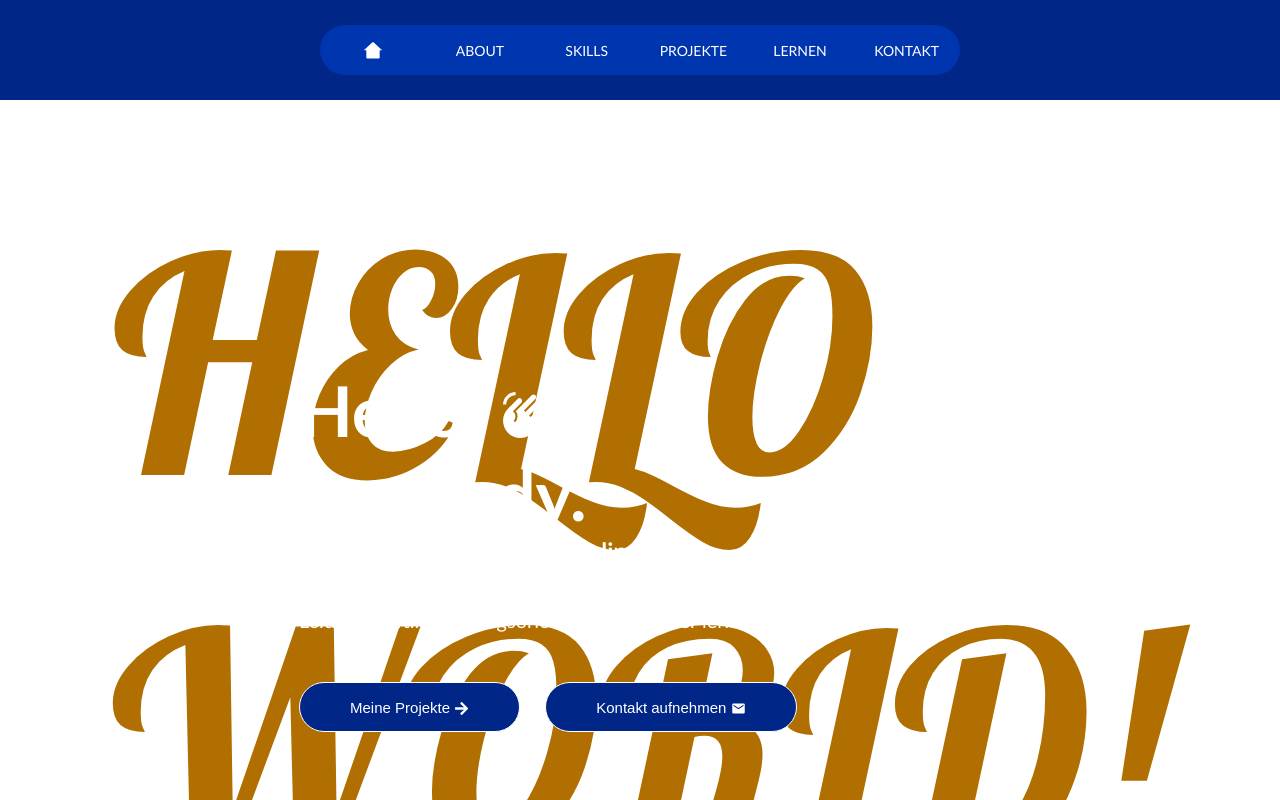
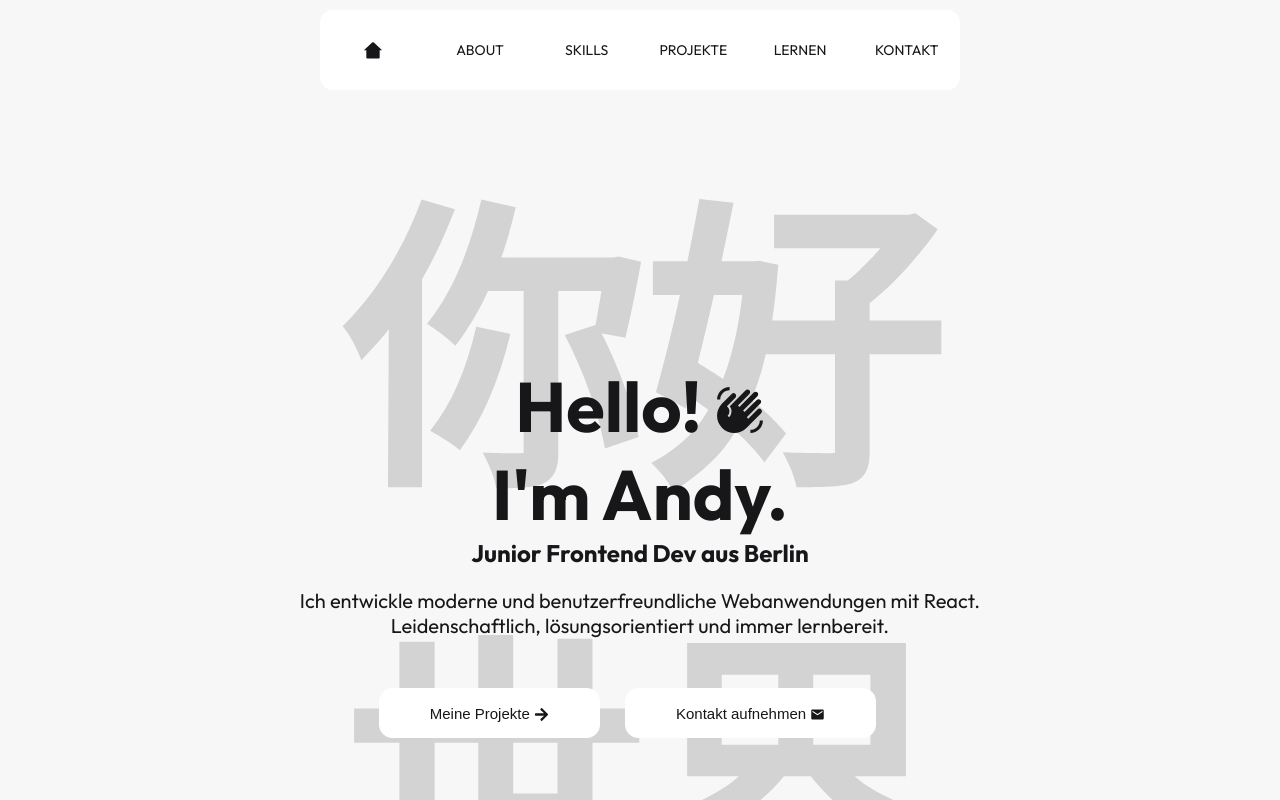
Before and after one commit to AndyHu8/Portfolio-Website, a React (Create React App) app in the folder portfolio-website/: page / in a window 1280 px wide. Shown: the top 800 px of the page. Built offline with nearby package versions, Linux system fonts and the light colour scheme.

Commit message:
Home & Navbar: Farben & Hintergrund geändert

```diff
--- a/portfolio-website/public/index.html
+++ b/portfolio-website/public/index.html
@@ -10,6 +10,9 @@
       content="Web site created using create-react-app"
     />
     <link rel="manifest" href="%PUBLIC_URL%/manifest.json" />
+    <link rel="preconnect" href="https://fonts.googleapis.com">
+    <link rel="preconnect" href="https://fonts.gstatic.com" crossorigin>
+    <link href="https://fonts.googleapis.com/css2?family=Outfit:wght@100..900&display=swap" rel="stylesheet">
     <title>Junior Frontend Dev Andy</title>
   </head>
   <body>
--- a/portfolio-website/src/Colors.css
+++ b/portfolio-website/src/Colors.css
@@ -1,5 +1,4 @@
 :root {
-    --lightblue: #0035B0;
-    --darkblue: #002787;
-    --darkorange: #B06F00;
+    --backgroundcolor: #f7f7f8;
+    --black: #171719;
 }
--- a/portfolio-website/src/Home/Home.css
+++ b/portfolio-website/src/Home/Home.css
@@ -1,13 +1,10 @@
 .home-wrapper {
-    font-family: 'Trebuchet MS', 'Lucida Sans Unicode', 'Lucida Grande', 'Lucida Sans', Arial, sans-serif;
+    font-family: "Outfit", sans-serif;
     position: relative;
     width: 100%;
     height: 900px;
-    background-image: linear-gradient(rgba(0, 0, 0, 0.4)), url(../images/lofi.png);
-    background-repeat: no-repeat;
-    background-position: center;
-    background-size: cover;
-    color: var(--darkblue);
+    text-align: center;
+    background-color: var(--backgroundcolor);
 }
 
 /*HOME BACKGROUND TITLE*/
@@ -24,10 +21,8 @@
     font-size: 300px;
 
     /*Hintergrund*/
-    color: var(--darkorange);
-    font-family: "Lobster", sans-serif;
-    font-weight: 400;
-    font-style: normal;
+    color: lightgray;
+    font-family: "Outfit", sans-serif;
 }
 
 /*HOME INHALT*/
@@ -38,7 +33,7 @@
     height: 100%;
     justify-content: center;
     align-items: center;
-    color: white;
+    color: var(--black);
 }
 
 .home-text h1 {
@@ -56,18 +51,21 @@
 
 .home-buttons button {
     font-size: 15px;
-    color: white;
-    background-color: var(--darkblue);
+    color: var(--black);
+    background-color: white;
     padding: 15px 50px;
     margin-right: 25px;
-    border-radius: 50px;
+    border-radius: 13px;
     border: 1px solid white;
 }
 
 .home-buttons button:hover {
     cursor: pointer;
-    background-color: var(--lightblue);
-    transition: all 0.5s ease;
+    background-color: lightgray;
+    transform: translateY(-5%);
+    transition: all 0.1s ease-in-out;
+
+
 }
 
 .home-react-icons {
--- a/portfolio-website/src/Home/Home.jsx
+++ b/portfolio-website/src/Home/Home.jsx
@@ -6,7 +6,7 @@ import { FaArrowRight } from "react-icons/fa";
 function Home(){
     return (
         <section className='home-wrapper'>
-            <h1 className='home-background-title'>HELLO WORLD!</h1>
+            <h1 className='home-background-title'>你好 <br /> 世界</h1>
                 <div className='home-inhalt'>
                     <div className='home-text'>
                         <h1>Hello! <MdWavingHand className='home-react-icons' size={50}/></h1>
--- a/portfolio-website/src/Navbar/Navbar.css
+++ b/portfolio-website/src/Navbar/Navbar.css
@@ -1,20 +1,20 @@
 .wrapper {
     height: 100px;
-    color: white;
+    color: var(--black);
     display: flex;
     justify-content: center;
     align-items: center;
-    background-color: var(--darkblue);
+    background-color: var(--backgroundcolor);
 }
 
 /*NAVIGATION*/
 .nav-list {
     width: 50%;
-    height: 50px;
+    height: 80px;
     margin: 0 100px;
-    font-family: 'Trebuchet MS', 'Lucida Sans Unicode', 'Lucida Grande', 'Lucida Sans', Arial, sans-serif;
-    background-color: var(--lightblue);
-    border-radius: 25px;
+    font-family: "Outfit", sans-serif;
+    background-color: white;
+    border-radius: 13px;
 }
 
 .nav-list ul {
@@ -38,8 +38,8 @@
 
 .nav-list ul li:hover {
     cursor: pointer;
-    background-color: var(--darkblue);
-    transition: all 0.5s ease;
+    color: gray;
+    transition: all 0.2s ease;
 }
 
 .home-react-icons {
```
